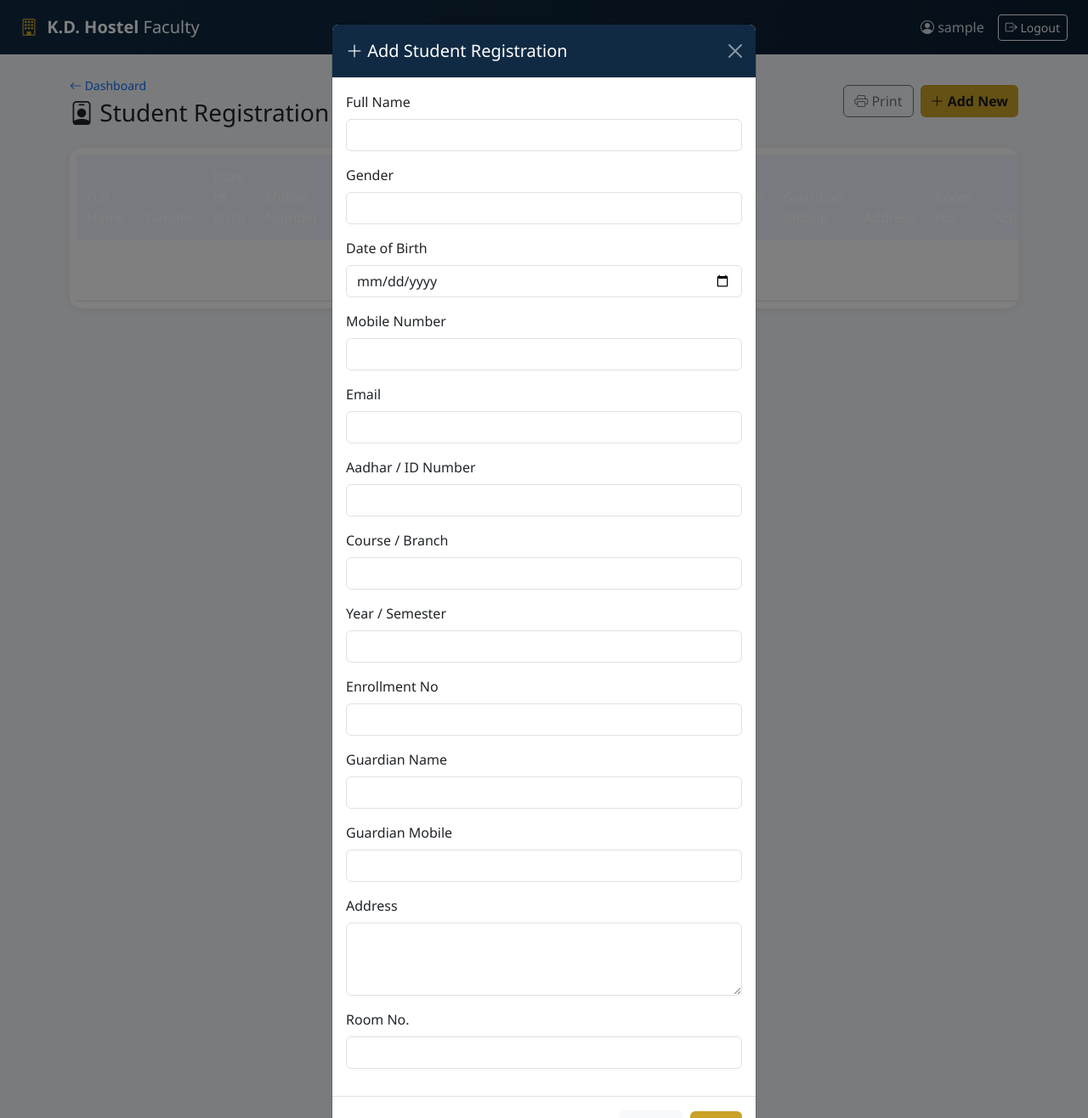
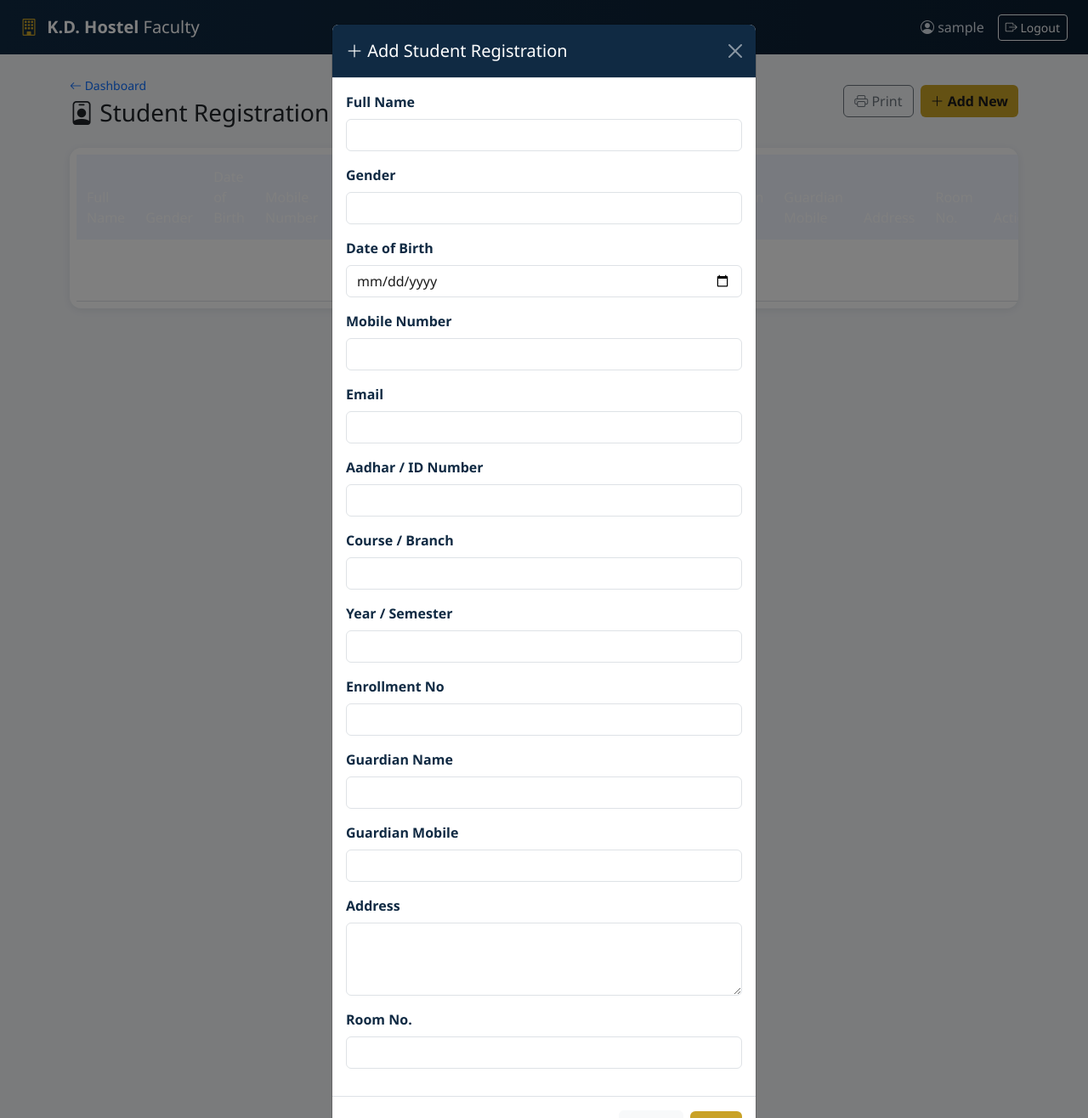
Before and after one commit to vishalmali9353-ops/kd-hostel-backend, a Flask app: page /admin/students in a window 1280 px wide, after a click on "Add New". Shown: the top 1316 px of the page at 85% size. Run offline with Flask 3, Linux system fonts and the light colour scheme; the visitor is signed in with stand-in values (Sample User, id 1); data that the repository does not hold is empty; some libraries are stand-ins or nearby versions.

Commit message:
Update style.css

```diff
--- a/static/css/style.css
+++ b/static/css/style.css
@@ -114,3 +114,12 @@ body {
   .table thead { background: #e9ecef !important; -webkit-print-color-adjust: exact; print-color-adjust: exact; }
   .table thead th { color: #000 !important; }
 }
+.modal-body .form-label {
+  color: var(--kd-navy) !important;
+  font-weight: 600;
+}
+.modal-body .form-control,
+.modal-body .form-select {
+  color: #1a1a1a !important;
+  background-color: #fff !important;
+}
```
